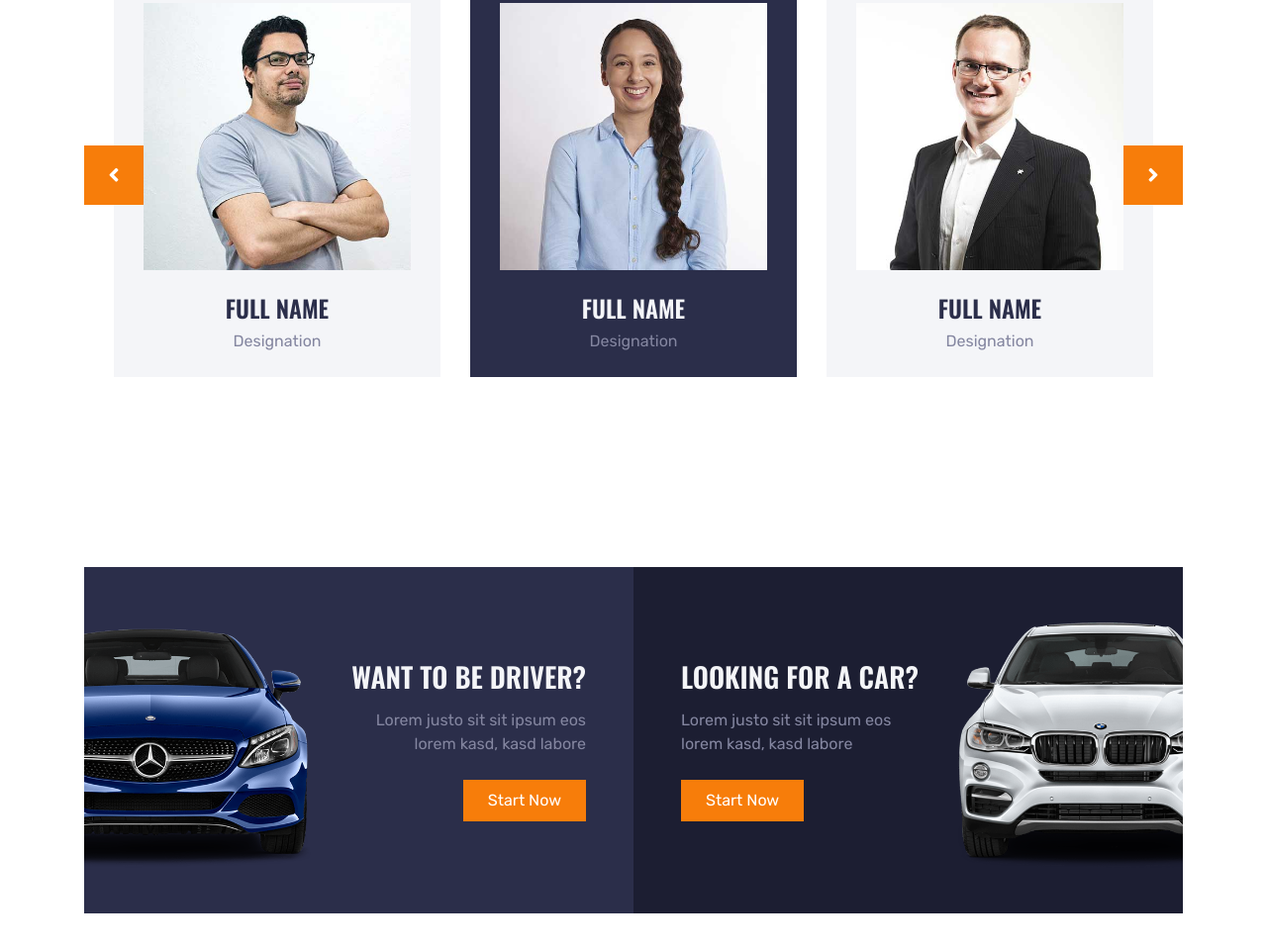
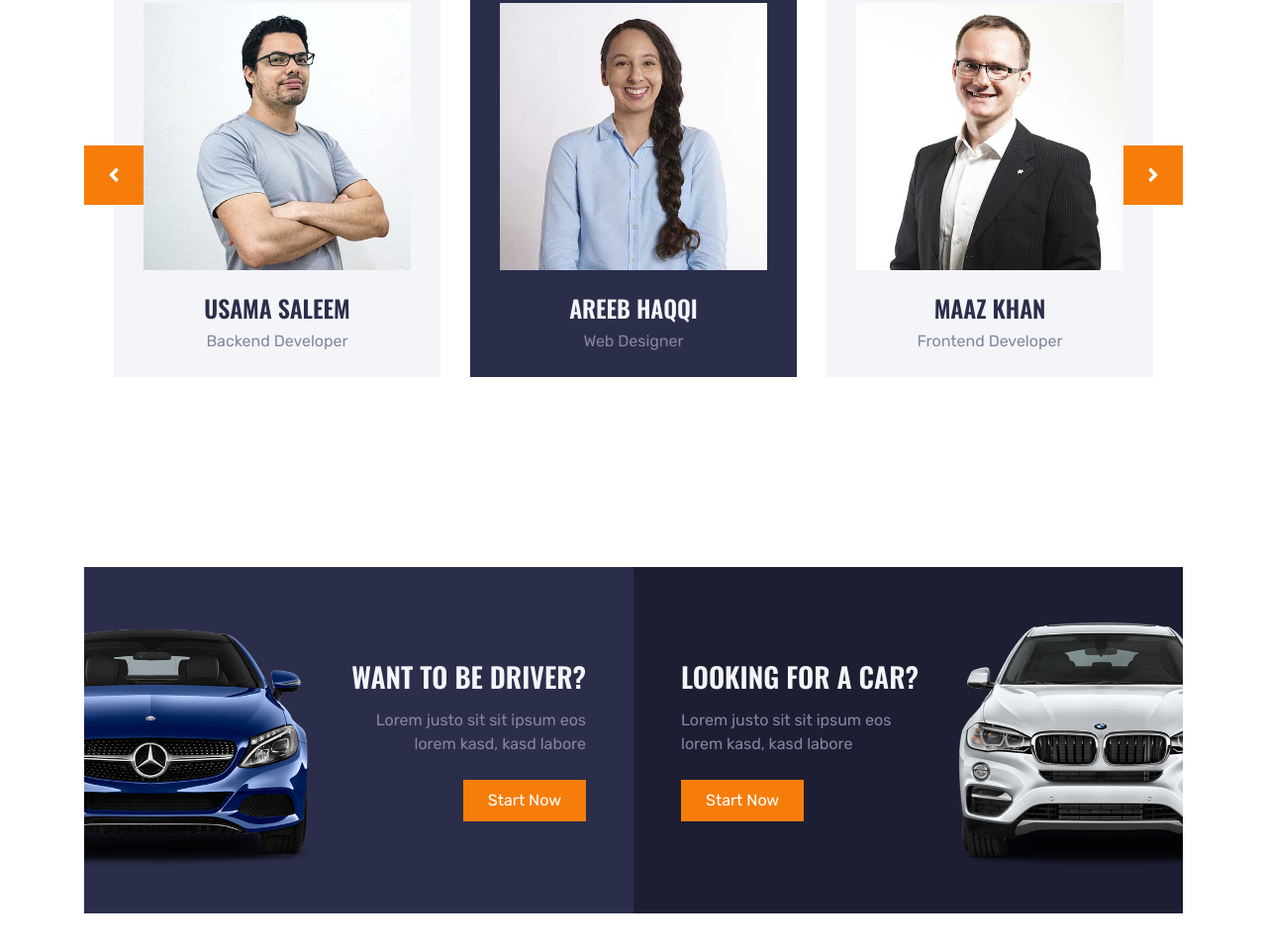
Before and after one commit to MaazKhan01/AUM_Rental, a plain HTML site: page AUM-Car-Rental/index.html in a window 1280 px wide. Shown: the part 5023-5984 px from the top of the page at 99% size. Drawn offline with nearby package versions, Linux system fonts and the light colour scheme; files that its build step writes are made by us from their sources.

Commit message:
minor change

```diff
--- a/AUM-Car-Rental/index.html
+++ b/AUM-Car-Rental/index.html
@@ -491,8 +491,8 @@
                 <div class="team-item">
                     <img class="img-fluid w-100" src="img/team-1.jpg" alt="">
                     <div class="position-relative py-4">
-                        <h4 class="text-uppercase">Full Name</h4>
-                        <p class="m-0">Designation</p>
+                        <h4 class="text-uppercase">Usama Saleem</h4>
+                        <p class="m-0">Backend Developer</p>
                         <div class="team-social position-absolute w-100 h-100 d-flex align-items-center justify-content-center">
                             <a class="btn btn-lg btn-primary btn-lg-square mx-1" href="#"><i class="fab fa-twitter"></i></a>
                             <a class="btn btn-lg btn-primary btn-lg-square mx-1" href="#"><i class="fab fa-facebook-f"></i></a>
@@ -503,8 +503,8 @@
                 <div class="team-item">
                     <img class="img-fluid w-100" src="img/team-2.jpg" alt="">
                     <div class="position-relative py-4">
-                        <h4 class="text-uppercase">Full Name</h4>
-                        <p class="m-0">Designation</p>
+                        <h4 class="text-uppercase">Areeb Haqqi</h4>
+                        <p class="m-0">Web Designer</p>
                         <div class="team-social position-absolute w-100 h-100 d-flex align-items-center justify-content-center">
                             <a class="btn btn-lg btn-primary btn-lg-square mx-1" href="#"><i class="fab fa-twitter"></i></a>
                             <a class="btn btn-lg btn-primary btn-lg-square mx-1" href="#"><i class="fab fa-facebook-f"></i></a>
@@ -515,8 +515,8 @@
                 <div class="team-item">
                     <img class="img-fluid w-100" src="img/team-3.jpg" alt="">
                     <div class="position-relative py-4">
-                        <h4 class="text-uppercase">Full Name</h4>
-                        <p class="m-0">Designation</p>
+                        <h4 class="text-uppercase">Maaz Khan</h4>
+                        <p class="m-0">Frontend Developer</p>
                         <div class="team-social position-absolute w-100 h-100 d-flex align-items-center justify-content-center">
                             <a class="btn btn-lg btn-primary btn-lg-square mx-1" href="#"><i class="fab fa-twitter"></i></a>
                             <a class="btn btn-lg btn-primary btn-lg-square mx-1" href="#"><i class="fab fa-facebook-f"></i></a>
```
